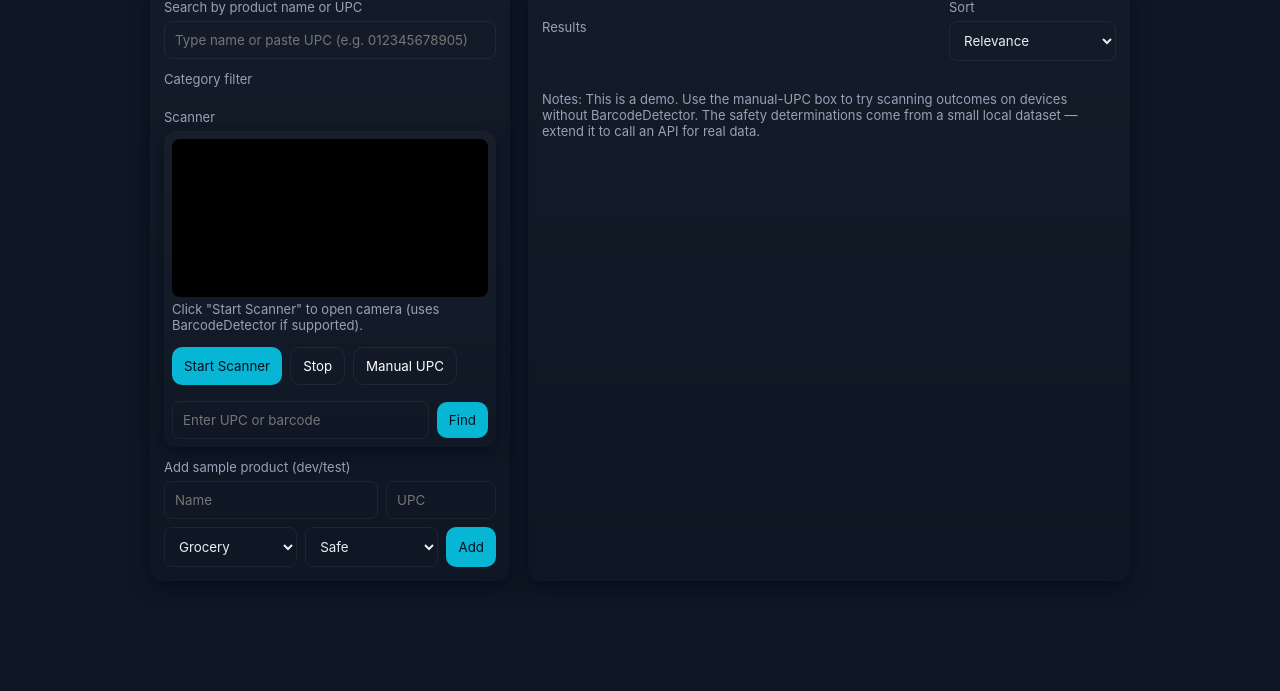
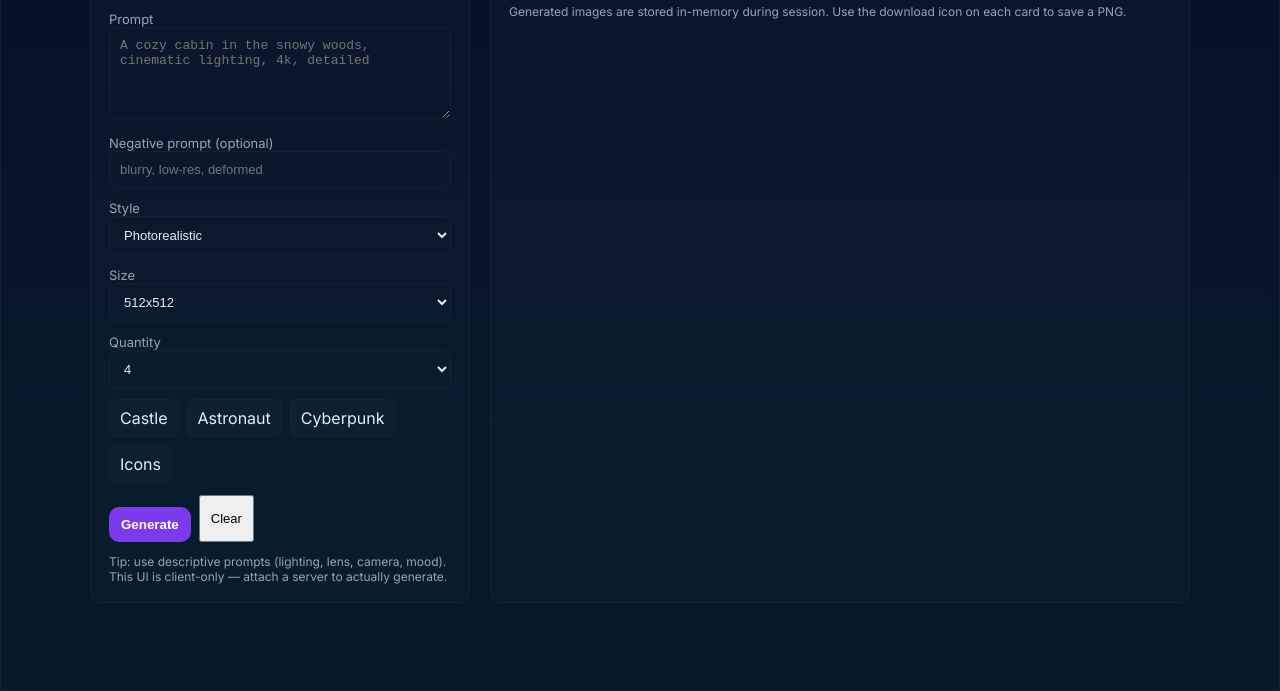
Before and after one commit to PapuMaibam/Ai-image-generator, a plain HTML site: page index.html in a window 1280 px wide. Shown: the part 109-800 px from the top of the page. Drawn offline with Linux system fonts and the light colour scheme.

Commit message:
first commit

```diff
--- a/index.html
+++ b/index.html
@@ -3,236 +3,206 @@
 <head>
   <meta charset="utf-8" />
   <meta name="viewport" content="width=device-width,initial-scale=1" />
-  <title>Product Safety Finder + Scanner</title>
+  <title>AI Image Generator</title>
+  <link href="https://fonts.googleapis.com/css2?family=Inter:wght@300;400;600;700;800&display=swap" rel="stylesheet">
   <style>
-    *{
-    box-sizing:border-box;
-    font-family:Inter,system-ui,Segoe UI,Roboto,'Helvetica Neue',Arial;
-    }
+    *{box-sizing:border-box}
     body{
       margin:0;
+      font-family:Inter,system-ui,Segoe UI,Roboto,Arial;
+      background:linear-gradient(180deg,#071027 0%, #071a2a 70%);
+      color:#e6eef8;
+      background-color: #0f1724;;
       min-height:100vh;
-    background:linear-gradient(180deg,#071126 0%, #071b2a 100%);
-    color:#e6eef6;
+      display:flex;
+      align-items:flex-start;
+      justify-content:center;
       padding:28px;
-    background: #0f1724;
+      border: 1px solid rgba(255,255,255,0.04);;
     }
     .app{
-    max-width:980px;
-    margin:0 auto;
+      width:1100px;
+      max-width:100%;
+      display:grid;
+      grid-template-columns:380px 1fr;
+      gap:20px;
     }
-    header{
-      display:flex;
-      align-items:center;
-      gap:16px;
-      margin-bottom:18px;
+    .panel{
+      background:linear-gradient(180deg, rgba(255,255,255,0.02), rgba(255,255,255,0.01));
+      border:1px solid rgba(255,255,255,0.04);
+      padding:18px;
+      border-radius:12px;
     }
     h1{
-      font-size:20px;
       margin:0;
-    }
-    .grid{
-      display:grid;
-      grid-template-columns:360px 1fr;
-      gap:18px;
-    }
-    .card{
-      background:linear-gradient(180deg,rgba(255,255,255,0.02),transparent);
-      padding:14px;
-      border-radius:12px;
-      box-shadow:0 6px 18px rgba(2,6,23,0.6);
+      font-size:18px;
     }
     label{
       display:block;
       font-size:13px;
-      color:#94a3b8;
-      margin-bottom:6px;
+      color:#9aa4b2;
+      margin-top:12px;
     }
-    input[type=text],select,textarea{
+    input[type=text],textarea,select{
       width:100%;
       padding:10px;
       border-radius:8px;
-      border:1px solid rgba(255,255,255,0.06);
+      border:1px solid rgba(255,255,255,0.04);
       background:transparent;
       color:inherit;
+      font-size:13px;
+    }
+    textarea{
+      min-height:92px;
+      resize:vertical;
+    }
+    .row{
+      display:flex;
+      gap:8px;
     }
     .btn{
       display:inline-block;
       padding:10px 12px;
       border-radius:10px;
+      background:#7c3aed;
+      color:white;
       border:none;
-      background:#06b6d4;
-      color:#012;
       cursor:pointer;
+      font-weight:700;
+      margin-top:12px;
     }
-    .btn.ghost{
-      background:transparent;
-      color: white;
-      border:1px solid rgba(255,255,255,0.06);
-    }
-    .cat-list{
-      display:flex;
-      flex-wrap:wrap;
-      gap:8px;
-      margin:10px 0;
-    }
-    .chip{
+    .small{
       padding:8px 10px;
-      border-radius:999px;
-      background:rgba(255,255,255,0.03);
-      cursor:pointer;
       font-size:13px;
     }
-    .chip.active{
-      background:#06b6d4;
-      color:#012;
+    .presets{
+      display:flex;
+      gap:8px;
+      flex-wrap:wrap;
+      margin-top:10px;
     }
-    .results{
-      display:flex;
-      flex-direction:column;
-      gap:10px;
+    .preset{
+      padding:8px 10px;
+      border-radius:8px;
+      background:rgba(255,255,255,0.02);
+      cursor:pointer;
+      border:1px solid rgba(255,255,255,0.02);
     }
-    .product{
+    .preset.active{
+      outline:2px solid rgba(124,58,237,0.18);
+    }
+    .gallery{
+      display:grid;
+      grid-template-columns:repeat(auto-fill,minmax(220px,1fr));
+      gap:14px;
+    }
+    .card{
+      background:linear-gradient(180deg,#0b1220,#071022);
+      padding:10px;
+      border-radius:10px;
+      border:1px solid rgba(255,255,255,0.03);
+    }
+    .thumb{
+      width:100%;
+      height:180px;
+      object-fit:cover;
+      border-radius:8px;
+      background:#0b1220;
+    }
+    .meta{
       display:flex;
       justify-content:space-between;
-      gap:12px;
       align-items:center;
-      padding:10px;
-      border-radius:10px;
+      margin-top:8px;
     }
-    .product .meta{max-width:60%}
-    .badge{
-      padding:6px 8px;
-      border-radius:8px;
-      font-weight:600;
-    }
-    .safe{
-      background:rgba(16,185,129,0.12);
-      color:#10b981;
-    }
-    .warn{
-      background:rgba(245,158,11,0.12);
-      color:#f59e0b;
-    }
-    .danger{
-      background:rgba(239,68,68,0.12);
-      color:#ef4444;
-    }
-    .scanner{
-      display:flex;
-      flex-direction:column;
-      gap:8px;
-    }
-    video{
-      width:100%;
-      border-radius:8px;
-      background:#000;
-    }
-    .small{
-      font-size:13px;
-      color:#94a3b8;
-    }
-    footer{
-      margin-top:18px;
-      color:#94a3b8;
+    .muted{
+      color:#9aa4b2;
       font-size:13px;
     }
-    @media (max-width:900px){
-      .grid{grid-template-columns:1fr}
-    .card{padding:12px}
+    .hint{
+      font-size:12px;
+      color:#9aa4b2;
+      margin-top:8px;
     }
+    .busy{
+      opacity:0.85;
+      pointer-events:none;
+    }
+
+    @media (max-width:960px){
+      .app{grid-template-columns:1fr;}}
   </style>
 </head>
 <body>
   <div class="app">
-    <header>
-      <div style="width:48px;height:48px;border-radius:10px;background:linear-gradient(135deg,#06b6d4,#7c3aed);display:flex;align-items:center;justify-content:center;font-weight:700">PF</div>
-      <div>
-        <h1>Product Safety Finder — Grocery · Drinks · Snacks · Beauty</h1>
-        <div class="small">Search products, scan barcode (camera) or type UPC/name.</div>
-      </div>
-    </header>
+    <aside class="panel">
+      <h1>AI Image Generator</h1>
+      <div class="hint">Type a prompt, pick a style and generate images. This demo expects a server endpoint at <code>/api/generate</code>.</div>
 
-    <div class="grid">
-      <div class="card">
-        <div>
-          <label for="search">Search by product name or UPC</label>
-          <input id="search" type="text" placeholder="Type name or paste UPC (e.g. 012345678905)" />
+      <label for="prompt">Prompt</label>
+      <textarea id="prompt" placeholder="A cozy cabin in the snowy woods, cinematic lighting, 4k, detailed"></textarea>
+
+      <label for="negative">Negative prompt (optional)</label>
+      <input id="negative" type="text" placeholder="blurry, low-res, deformed">
+
+      <label for="style">Style</label>
+      <select id="style">
+        <option value="photorealistic">Photorealistic</option>
+        <option value="digital-painting">Digital Painting</option>
+        <option value="anime">Anime</option>
+        <option value="isometric">Isometric</option>
+        <option value="cartoon">Cartoon</option>
+      </select>
+
+      <label for="size">Size</label>
+      <select id="size">
+        <option>512x512</option>
+        <option>768x768</option>
+        <option>1024x1024</option>
+        <option>1200x800</option>
+      </select>
+
+      <label for="quantity">Quantity</label>
+      <select id="quantity">
+        <option>1</option>
+        <option>2</option>
+        <option selected>4</option>
+      </select>
+
+      <div class="presets">
+        <div class="preset" data-p="A fantasy castle on a cliff, sunrise, ultra-detailed">Castle</div>
+        <div class="preset" data-p="A portrait of an astronaut in a floral suit, studio lighting, highly detailed">Astronaut</div>
+        <div class="preset" data-p="A cyberpunk street market at night, neon signs, rain, cinematic">Cyberpunk</div>
+        <div class="preset" data-p="A minimal icon set for productivity app, flat, vibrant colors">Icons</div>
       </div>
 
-        <div style="margin-top:12px">
-          <label>Category filter</label>
-          <div class="cat-list" id="categories"></div>
+      <div style="display:flex;gap:8px;margin-top:12px">
+        <button id="generate" class="btn">Generate</button>
+        <button id="clear" class="small">Clear</button>
       </div>
 
-        <div style="margin-top:12px">
-          <label>Scanner</label>
-          <div class="scanner card" style="padding:8px">
-            <div id="scannerArea">
-              <video id="video" playsinline></video>
-              <div class="small" id="scannerHint">Click "Start Scanner" to open camera (uses BarcodeDetector if supported).</div>
+      <div class="hint" style="margin-top:12px">Tip: use descriptive prompts (lighting, lens, camera, mood). This UI is client-only — attach a server to actually generate.</div>
+    </aside>
+
+    <main class="panel">
+      <div style="display:flex;justify-content:space-between;align-items:center">
+        <div style="display:flex;gap:12px;align-items:center">
+          <h2 style="margin:0">Results</h2>
+          <div class="muted" id="status">No generation yet</div>
         </div>
-            <div style="display:flex;gap:8px;margin-top:6px">
-              <button id="startScan" class="btn">Start Scanner</button>
-              <button id="stopScan" class="btn ghost">Stop</button>
-              <button id="manualUPC" class="btn ghost">Manual UPC</button>
-            </div>
-            <div style="margin-top:8px;display:flex;gap:8px;align-items:center">
-              <input id="manualInput" type="text" placeholder="Enter UPC or barcode" />
-              <button id="manualSearch" class="btn">Find</button>
-            </div>
+        <div>
+          <button id="downloadAll" class="small">Download All</button>
         </div>
       </div>
 
-        <div style="margin-top:12px">
-          <label>Add sample product (dev/test)</label>
-          <div style="display:flex;gap:8px;margin-top:6px">
-            <input id="newName" type="text" placeholder="Name" />
-            <input id="newUPC" type="text" placeholder="UPC" style="width:110px" />
-          </div>
-          <div style="display:flex;gap:8px;margin-top:8px">
-            <select id="newCat">
-              <option value="grocery">Grocery</option>
-              <option value="drinks">Drinks/Water</option>
-              <option value="snacks">Snacks</option>
-              <option value="cookies">Cookies</option>
-              <option value="beauty">Beauty & Wellness</option>
-            </select>
-            <select id="newSafety">
-              <option value="safe">Safe</option>
-              <option value="warn">Caution</option>
-              <option value="danger">Unsafe</option>
-            </select>
-            <button id="addProduct" class="btn">Add</button>
-          </div>
+      <div style="margin-top:16px">
+        <div id="gallery" class="gallery"></div>
       </div>
 
+      <div class="hint" style="margin-top:14px">Generated images are stored in-memory during session. Use the download icon on each card to save a PNG.</div>
+    </main>
   </div>
 
-      <div class="card">
-        <div style="display:flex;justify-content:space-between;align-items:center">
-          <div>
-            <label class="small">Results</label>
-            <div id="summary" style="font-weight:700"></div>
-          </div>
-          <div>
-            <label class="small">Sort</label>
-            <select id="sortBy">
-              <option value="relevance">Relevance</option>
-              <option value="safety">Safety (unsafe first)</option>
-              <option value="name">Name</option>
-            </select>
-          </div>
-        </div>
-
-        <div style="margin-top:12px" class="results" id="results"></div>
-
-        <footer>
-          Notes: This is a demo. Use the manual-UPC box to try scanning outcomes on devices without BarcodeDetector. The safety determinations come from a small local dataset — extend it to call an API for real data.
-        </footer>
-      </div>
-    </div>
-  </div>
 
 </body>
 </html>
```
Lines whose indentation alone changed are shown as unchanged.
